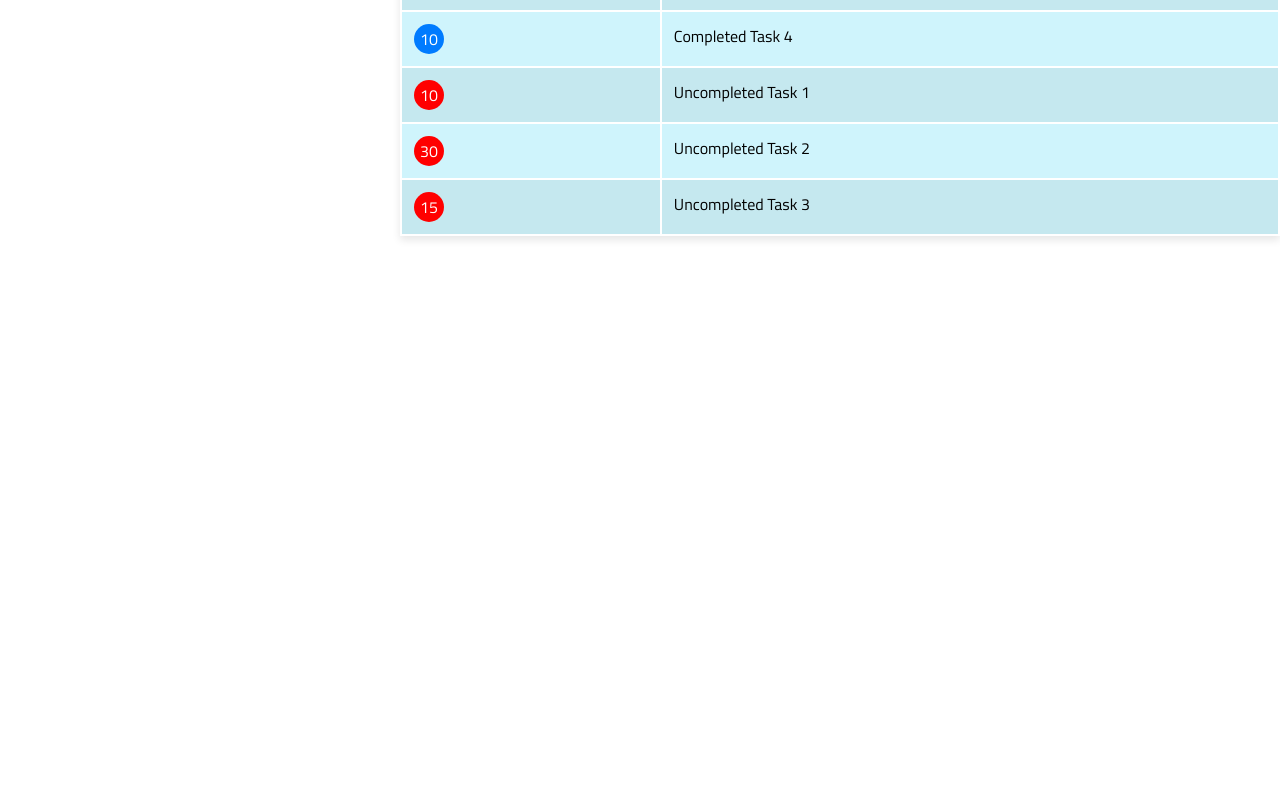
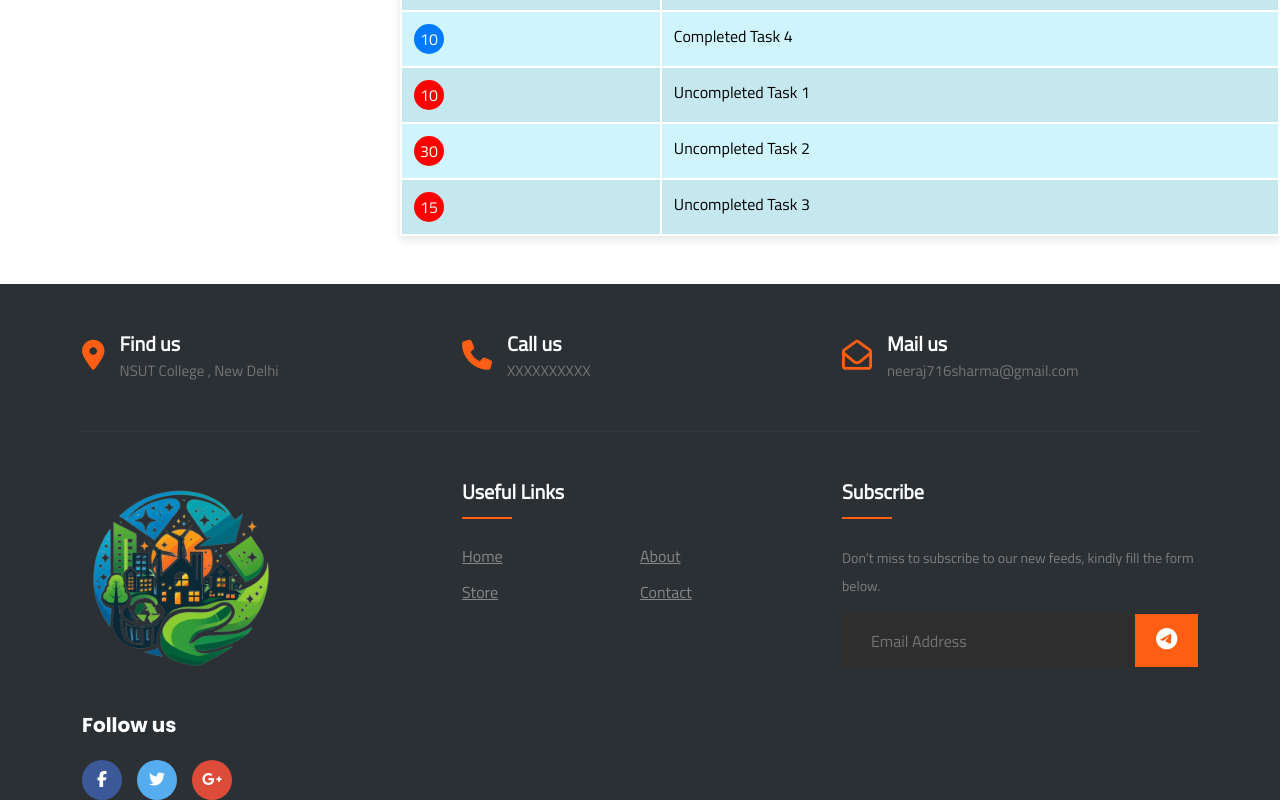
Before and after one commit to gharsh24/ThreeR, a React (Vite) app: page /user in a window 1280 px wide. Shown: the part 820-1620 px from the top of the page. Before the commit the page ends 1072 px from the top, so only its background shows below. Built offline with nearby package versions, Linux system fonts and the light colour scheme.

Commit message:
Footer Added

```diff
--- a/src/App.jsx
+++ b/src/App.jsx
@@ -1,4 +1,4 @@
-import {useState} from 'react';
+import { useState } from "react";
 import "bootstrap/dist/css/bootstrap.min.css";
 import MovingBg from "./Components/movingBg";
 import Store from "./Components/Store";
@@ -16,13 +16,13 @@ import Navbarr from "./Components/Navbar";
 import Info from "./Components/info";
 import Event from "./Components/Events";
 import Publ from "./Components/Publications";
-import SignUp from './Components/SignUp';
-import Login from './Components/Login';
-import {auth} from "./firebase-config";
-
+import SignUp from "./Components/SignUp";
+import Login from "./Components/Login";
+import { auth } from "./firebase-config";
+import Footer from "./Components/Footer";
 
 function App() {
-  const [isAuth,setAuth]=useState(false);
+  const [isAuth, setAuth] = useState(false);
   return (
     <>
       <Router>
@@ -67,24 +67,52 @@ function App() {
             path="/"
             element={
               <>
-                <Navbarr isAuth={isAuth}/>
+                <Navbarr isAuth={isAuth} />
                 <MovingBg />
                 <ThreeR />
                 <Ways />
                 <Info />
                 <Event />
                 <Publ />
+                <Footer />
               </>
             }
           ></Route>
-          <Route path="/user" element={<UserDashboard />}></Route>
-          <Route path="/signin" element={<Login setAuth={setAuth}/>}></Route>
-          <Route path="/signup" element={<SignUp setAuth={setAuth}/>}></Route>
+          <Route
+            path="/user"
+            element={
+              <>
+                {" "}
+                <UserDashboard />
+                <Footer />
+              </>
+            }
+          ></Route>
+          <Route
+            path="/signin"
+            element={
+              <>
+                <Login setAuth={setAuth} />
+                <Footer />
+              </>
+            }
+          ></Route>
+          <Route
+            path="/signup"
+            element={
+              <>
+                <SignUp setAuth={setAuth} />
+                <Footer />
+              </>
+            }
+          ></Route>
           <Route
             path="/store"
             element={
               <>
-                <Navbarr isAuth={isAuth}/> <Store />
+                <Navbarr isAuth={isAuth} />
+                <Store />
+                <Footer />
               </>
             }
           ></Route>
@@ -92,8 +120,9 @@ function App() {
             path="/Feedback"
             element={
               <>
-                <Navbarr isAuth={isAuth}/>
+                <Navbarr isAuth={isAuth} />
                 <FeedbackForm />
+                <Footer />
               </>
             }
           ></Route>
--- /dev/null
+++ b/src/Components/Footer.jsx
@@ -0,0 +1,119 @@
+// Footer.jsx
+
+import React from "react";
+import "./styles/footer.css";
+
+const Footer = () => {
+  return (
+    <footer className="footer-section mt-5">
+      <div className="container">
+        <div className="footer-cta pt-5 pb-5">
+          <div className="row">
+            <div className="col-xl-4 col-md-4 mb-30">
+              <div className="single-cta">
+                <i className="fas fa-map-marker-alt"></i>
+                <div className="cta-text">
+                  <h4>Find us</h4>
+                  <span>NSUT College , New Delhi</span>
+                </div>
+              </div>
+            </div>
+            <div className="col-xl-4 col-md-4 mb-30">
+              <div className="single-cta">
+                <i className="fas fa-phone"></i>
+                <div className="cta-text">
+                  <h4>Call us</h4>
+                  <span>XXXXXXXXXX</span>
+                </div>
+              </div>
+            </div>
+            <div className="col-xl-4 col-md-4 mb-30">
+              <div className="single-cta">
+                <i className="far fa-envelope-open"></i>
+                <div className="cta-text">
+                  <h4>Mail us</h4>
+                  <span>neeraj716sharma@gmail.com</span>
+                </div>
+              </div>
+            </div>
+          </div>
+        </div>
+        <div className="footer-content pt-5">
+          <div className="row">
+            <div className="col-xl-4 col-lg-4 mb-50">
+              <div className="footer-widget">
+                <div className="footer-logo">
+                  <a href="#">
+                    <img
+                      src="../public/assets/brandimg.png"
+                      className="img-fluid"
+                      alt="logo"
+                    ></img>
+                  </a>
+                </div>
+                <div className="footer-text"> </div>
+                <div className="footer-social-icon">
+                  <span>Follow us</span>
+                  <a href="#">
+                    <i className="fab fa-facebook-f facebook-bg"></i>
+                  </a>
+                  <a href="#">
+                    <i className="fab fa-twitter twitter-bg"></i>
+                  </a>
+                  <a href="#">
+                    <i className="fab fa-google-plus-g google-bg"></i>
+                  </a>
+                </div>
+              </div>
+            </div>
+            <div className="col-xl-4 col-lg-4 col-md-6 mb-30">
+              <div className="footer-widget">
+                <div className="footer-widget-heading">
+                  <h3>Useful Links</h3>
+                </div>
+                <ul>
+                  <li>
+                    <a href="#">Home</a>
+                  </li>
+                  <li>
+                    <a href="#">About</a>
+                  </li>
+                  <li>
+                    <a href="#">Store</a>
+                  </li>
+
+                  <li>
+                    <a href="#">Contact</a>
+                  </li>
+                </ul>
+              </div>
+            </div>
+            <div className="col-xl-4 col-lg-4 col-md-6 mb-50">
+              <div className="footer-widget">
+                <div className="footer-widget-heading">
+                  <h3>Subscribe</h3>
+                </div>
+                <div className="footer-text mb-25">
+                  <p>
+                    Don’t miss to subscribe to our new feeds, kindly fill the
+                    form below.
+                  </p>
+                </div>
+                <div className="subscribe-form">
+                  <form action="#">
+                    <input type="text" placeholder="Email Address"></input>
+                    <button>
+                      <i className="fab fa-telegram-plane"></i>
+                    </button>
+                  </form>
+                </div>
+              </div>
+            </div>
+          </div>
+        </div>
+      </div>
+    </footer>
+  );
+};
+
+export default Footer;
--- /dev/null
+++ b/src/Components/styles/footer.css
@@ -0,0 +1,162 @@
+ul {
+  margin: 0px;
+  padding: 0px;
+}
+.footer-section {
+  background: #2b3035;
+  position: relative;
+}
+.footer-cta {
+  border-bottom: 1px solid #373636;
+}
+.single-cta i {
+  color: #ff5e14;
+  font-size: 30px;
+  float: left;
+  margin-top: 8px;
+}
+.cta-text {
+  padding-left: 15px;
+  display: inline-block;
+}
+.cta-text h4 {
+  color: #fff;
+  font-size: 20px;
+  font-weight: 600;
+  margin-bottom: 2px;
+}
+.cta-text span {
+  color: #757575;
+  font-size: 15px;
+}
+.footer-content {
+  position: relative;
+  z-index: 2;
+}
+.footer-pattern img {
+  position: absolute;
+  top: 0;
+  left: 0;
+  height: 330px;
+  background-size: cover;
+  background-position: 100% 100%;
+}
+.footer-logo {
+  margin-bottom: 30px;
+}
+.footer-logo img {
+  max-width: 200px;
+}
+.footer-text p {
+  margin-bottom: 14px;
+  font-size: 14px;
+  color: #7e7e7e;
+  line-height: 28px;
+}
+.footer-social-icon span {
+  color: #fff;
+  display: block;
+  font-size: 20px;
+  font-weight: 700;
+  font-family: "Poppins", sans-serif;
+  margin-bottom: 20px;
+}
+.footer-social-icon a {
+  color: #fff;
+  font-size: 16px;
+  margin-right: 15px;
+}
+.footer-social-icon i {
+  height: 40px;
+  width: 40px;
+  text-align: center;
+  line-height: 38px;
+  border-radius: 50%;
+}
+.facebook-bg {
+  background: #3b5998;
+}
+.twitter-bg {
+  background: #55acee;
+}
+.google-bg {
+  background: #dd4b39;
+}
+.footer-widget-heading h3 {
+  color: #fff;
+  font-size: 20px;
+  font-weight: 600;
+  margin-bottom: 40px;
+  position: relative;
+}
+.footer-widget-heading h3::before {
+  content: "";
+  position: absolute;
+  left: 0;
+  bottom: -15px;
+  height: 2px;
+  width: 50px;
+  background: #ff5e14;
+}
+.footer-widget ul li {
+  text-decoration: none;
+  display: inline-block;
+  float: left;
+  width: 50%;
+  margin-bottom: 12px;
+}
+.footer-widget ul li a:hover {
+  color: #ff5e14;
+}
+.footer-widget ul li a {
+  color: #878787;
+  text-transform: capitalize;
+}
+.subscribe-form {
+  position: relative;
+  overflow: hidden;
+}
+.subscribe-form input {
+  width: 100%;
+  padding: 14px 28px;
+  background: #2e2e2e;
+  border: 1px solid #2e2e2e;
+  color: #fff;
+}
+.subscribe-form button {
+  position: absolute;
+  right: 0;
+  background: #ff5e14;
+  padding: 13px 20px;
+  border: 1px solid #ff5e14;
+  top: 0;
+}
+.subscribe-form button i {
+  color: #fff;
+  font-size: 22px;
+  transform: rotate(-6deg);
+}
+.copyright-area {
+  background: #202020;
+  padding: 25px 0;
+}
+.copyright-text p {
+  margin: 0;
+  font-size: 14px;
+  color: #878787;
+}
+.copyright-text p a {
+  color: #ff5e14;
+}
+.footer-menu li {
+  display: inline-block;
+  text-decoration: none;
+  margin-left: 20px;
+}
+.footer-menu li:hover a {
+  color: #ff5e14;
+}
+.footer-menu li a {
+  font-size: 14px;
+  color: #878787;
+}
```
